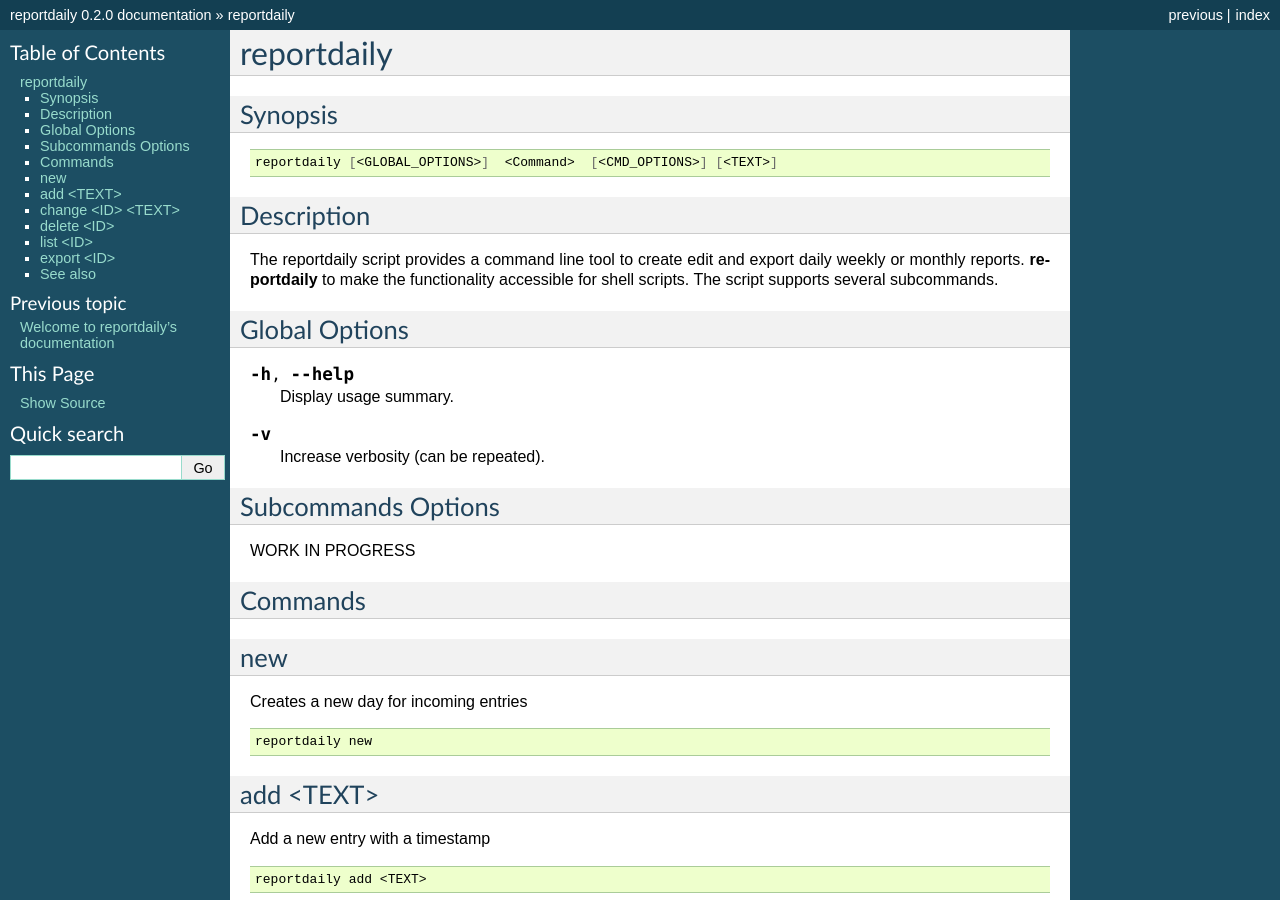
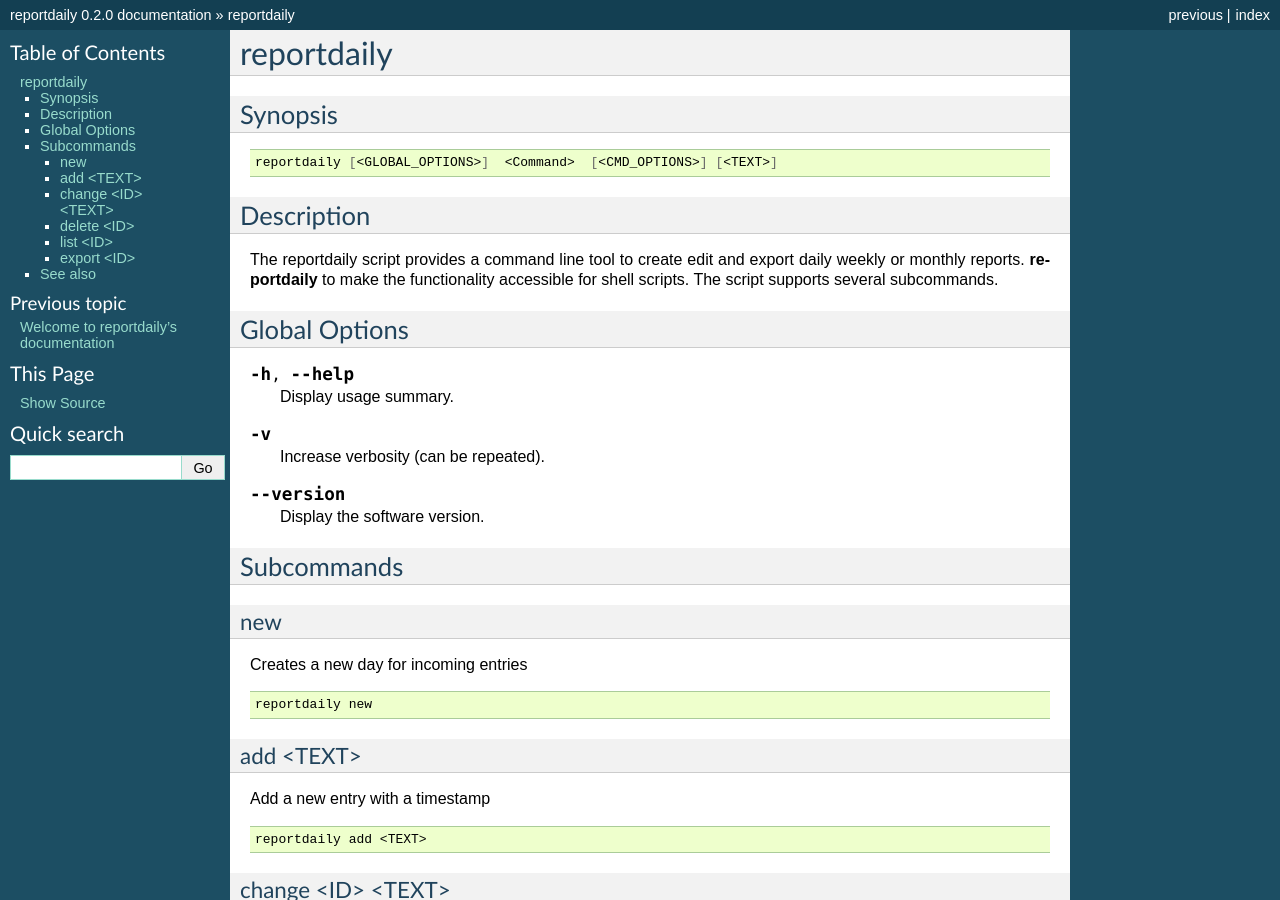
Before and after one commit to EMaksy/reportdaily, a Sphinx documentation site: the page built from docs/reportdaily.rst, in a window 1280 px wide and 900 px high. Built offline with Sphinx 7.4.7, drawn with Linux system fonts in a browser that asks for light colours.

Commit message:
Add missing global option (fix #19)
* Update the documentation
* Add docs to the manifest
* Add a rework to the hierarchy levels
* Correct the hierarchy of the manpage

```diff
--- a/docs/index.rst
+++ b/docs/index.rst
@@ -12,6 +12,6 @@ Welcome to reportdaily's documentation
 
 
 .. toctree::
-   :maxdepth: 2
+   :maxdepth: 3
 
    reportdaily
--- a/docs/reportdaily.rst
+++ b/docs/reportdaily.rst
@@ -4,7 +4,7 @@ reportdaily
 ===========
 
 Synopsis
-~~~~~~~~
+--------
 
 .. _invocation:
 
@@ -14,7 +14,7 @@ Synopsis
 
 
 Description
-~~~~~~~~~~~
+-----------
 
 The reportdaily script provides a command line tool to create edit and export daily weekly or monthly reports.
 :command:`reportdaily` to make the functionality accessible for shell
@@ -22,7 +22,7 @@ scripts. The script supports several subcommands.
 
 
 Global Options
-~~~~~~~~~~~~~~
+--------------
 
 .. program:: reportdaily
 
@@ -34,16 +34,14 @@ Global Options
 
    Increase verbosity (can be repeated).
 
+.. option:: --version
+
+   Display the software version.
 
 
-Subcommands Options
-~~~~~~~~~~~~~~~~~~~
 
-WORK IN PROGRESS
-
-
-Commands
-~~~~~~~~
+Subcommands
+-----------
 
 .. HINT: Sort the subcommands alphabetically
 
@@ -104,6 +102,6 @@ export the day by id
    reportdaily  export <ID>
 
 See also
-~~~~~~~~
+--------
 
 :Source code:   https://github.com/SchleichsSalaticus/reportdaily
```
Also changed, not shown: 1 other file.
